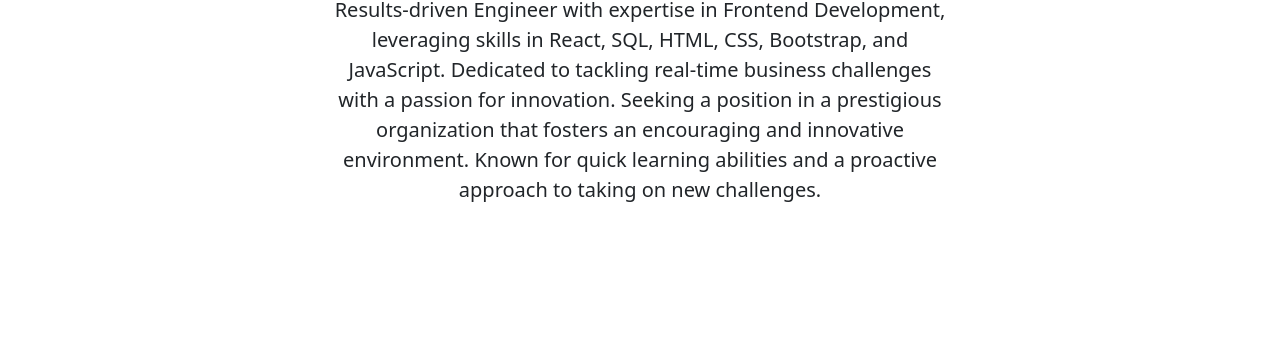
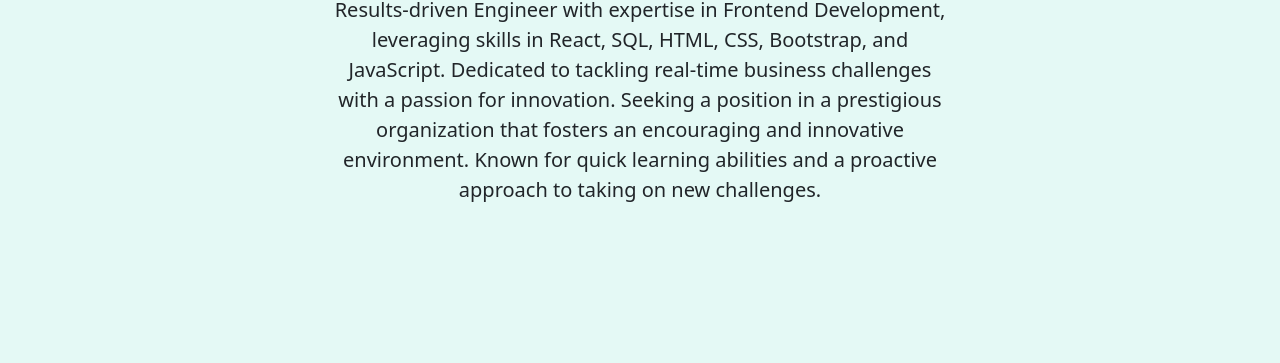
Before and after one commit to lone-wolf-driod/MyResume-2, a plain HTML site: page index.html in a window 1280 px wide. Shown: the part 312-675 px from the top of the page. Drawn offline with nearby package versions, Linux system fonts and the light colour scheme.

Commit message:
Update index.html

```diff
--- a/index.html
+++ b/index.html
@@ -21,9 +21,8 @@
             background-size: 180% 180%;
             animation: gradient-animation 18s ease infinite;
         }
-        .nav nav-pills{
-            display: flex;
-            justify-content: space-between;
+        body{
+          background-color: #e4f9f5;
         }
     </style>
   </head>
```
